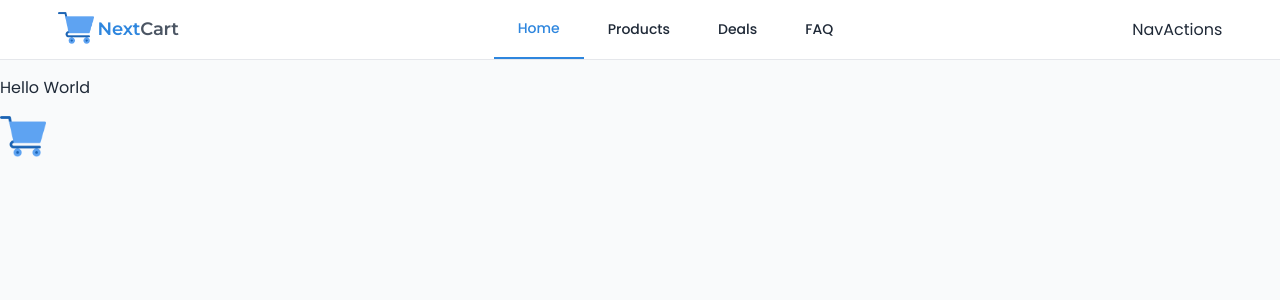
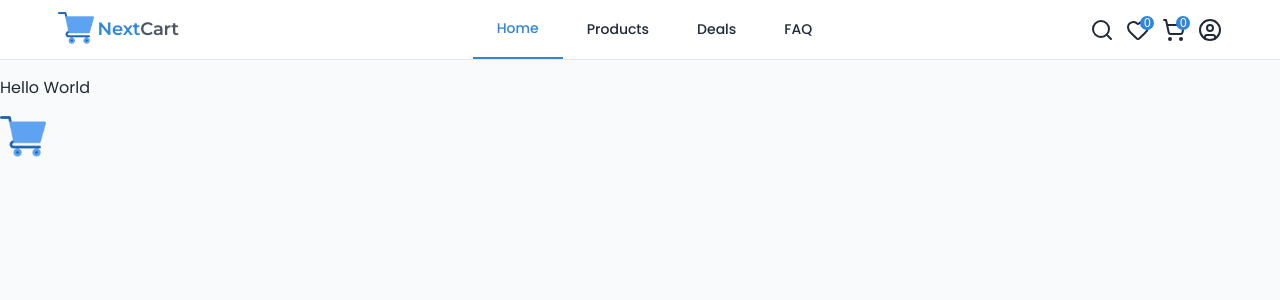
Before and after one commit to Mahedul-Karim/next-cart-client, a Next.js app: page / in a window 1280 px wide. Shown: the top 300 px of the page. Built offline with nearby package versions, Linux system fonts and the light colour scheme.

Commit message:
navigation bar created

```diff
--- a/components/header/nav/NavActions.tsx
+++ b/components/header/nav/NavActions.tsx
@@ -1,11 +1,101 @@
-'use client'
+"use client";
 
-import React from 'react'
+import Box from "@mui/material/Box";
+import { useAppSelector } from "@/hooks/useAppSelector";
+import IconButton from "@mui/material/IconButton";
+import React from "react";
+import { SxProps, Theme } from "@mui/material";
+import SvgIcon from "@mui/material/SvgIcon";
+import { Heart, Search, ShoppingCart } from "lucide-react";
+import UserButton from "./UserButton";
 
-const NavActions = () => {
+type Props = {
+  sx?: SxProps<Theme>;
+};
+
+const NavActions: React.FC<Props> = ({ sx }) => {
+  const { cart } = useAppSelector((state) => state.cart);
+  const { wishlist } = useAppSelector((state) => state.wishlist);
+
   return (
-    <div>NavActions</div>
-  )
-}
+    <Box sx={{ display: "flex", alignItems: "center", gap: "12px", ...sx }}>
+      <IconButton
+        sx={{ "&:hover": { backgroundColor: "transparent" }, padding: 0 }}
+        disableRipple
+      >
+        <SvgIcon
+          component={Search}
+          sx={{ fill: "none", color: "text.primary", strokeWidth: 2 }}
+        />
+      </IconButton>
+      <IconButton
+        sx={{
+          "&:hover": { backgroundColor: "transparent" },
+          padding: 0,
+          position: "relative",
+        }}
+        disableRipple
+      >
+        <SvgIcon
+          component={Heart}
+          sx={{ fill: "none", color: "text.primary", strokeWidth: 2 }}
+        />
 
-export default NavActions
+        <Box
+          component={"span"}
+          sx={{
+            position: "absolute",
+            right: -4,
+            top: -2,
+            borderRadius: "9999px",
+            backgroundColor: "primary.main",
+            width: "14px",
+            height: "14px",
+            color: "white",
+            fontSize: "12px",
+            display: "flex",
+            alignItems: "center",
+            justifyContent: "center",
+          }}
+        >
+          {wishlist && wishlist?.length}
+        </Box>
+      </IconButton>
+      <IconButton
+        sx={{
+          "&:hover": { backgroundColor: "transparent" },
+          padding: 0,
+          position: "relative",
+        }}
+        disableRipple
+      >
+        <SvgIcon
+          component={ShoppingCart}
+          sx={{ fill: "none", color: "text.primary", strokeWidth: 2 }}
+        />
+        <Box
+          component={"span"}
+          sx={{
+            position: "absolute",
+            right: -4,
+            top: -2,
+            borderRadius: "9999px",
+            backgroundColor: "primary.main",
+            width: "14px",
+            height: "14px",
+            color: "white",
+            fontSize: "12px",
+            display: "flex",
+            alignItems: "center",
+            justifyContent: "center",
+          }}
+        >
+          {cart && cart?.length}
+        </Box>
+      </IconButton>
+      <UserButton />
+    </Box>
+  );
+};
+
+export default NavActions;
--- /dev/null
+++ b/components/header/nav/UserButton.tsx
@@ -0,0 +1,21 @@
+import React from "react";
+
+import IconButton from "@mui/material/IconButton";
+import SvgIcon from "@mui/material/SvgIcon";
+import { CircleUser } from "lucide-react";
+
+const UserButton = () => {
+  return (
+    <IconButton
+      sx={{ "&:hover": { backgroundColor: "transparent" }, padding: 0 }}
+      disableRipple
+    >
+      <SvgIcon
+        component={CircleUser}
+        sx={{ fill: "none", color: "text.primary", strokeWidth: 2 }}
+      />
+    </IconButton>
+  );
+};
+
+export default UserButton;
--- a/hooks/useAppSelector.ts
+++ b/hooks/useAppSelector.ts
@@ -1,4 +1,5 @@
-import type { Dispatch } from "../store/store";
-import { useDispatch } from "react-redux";
+import type { RootState } from "../store/store";
+import type { TypedUseSelectorHook } from "react-redux";
+import { useSelector } from "react-redux";
 
-export const useAppDispatch: () => Dispatch = useDispatch;
+export const useAppSelector: TypedUseSelectorHook<RootState> = useSelector;
--- a/package.json
+++ b/package.json
@@ -11,10 +11,10 @@
   "dependencies": {
     "@emotion/react": "^11.14.0",
     "@emotion/styled": "^11.14.1",
-    "@mui/icons-material": "^7.3.4",
     "@mui/material": "^7.3.4",
     "@reduxjs/toolkit": "^2.9.2",
     "babel-plugin-react-compiler": "^1.0.0",
+    "lucide-react": "^0.552.0",
     "next": "16.0.1",
     "react": "19.2.0",
     "react-dom": "19.2.0",
```
Also changed, not shown: 1 other file (tests, documents, lock files or other folders).
